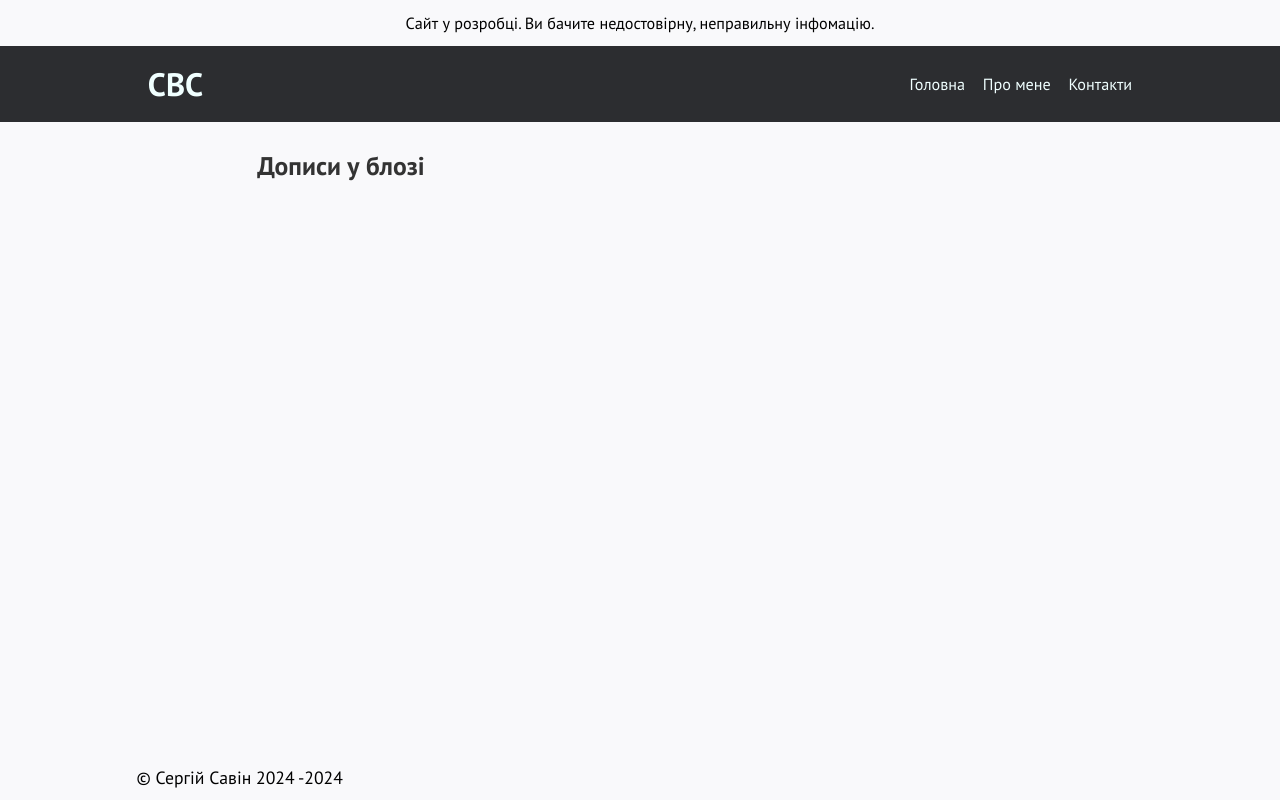
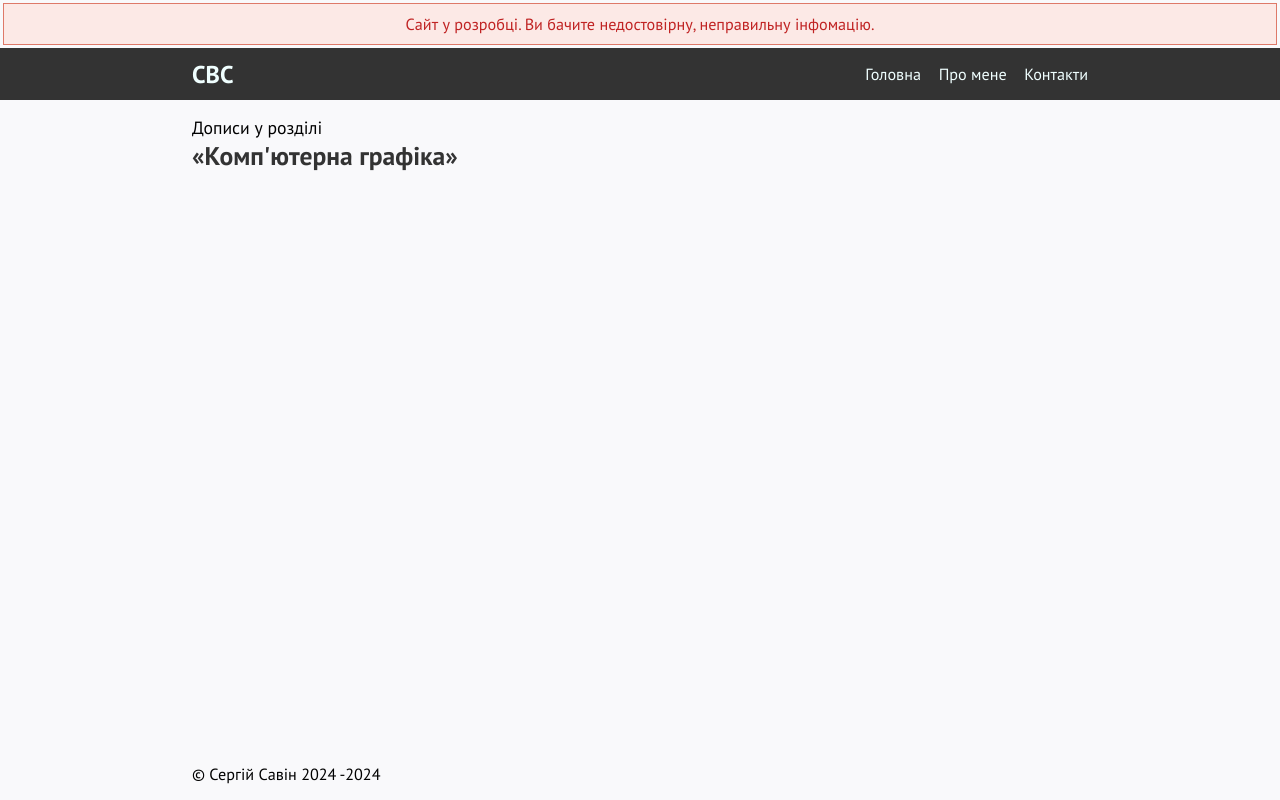
Before and after one commit to Syprox/personal_blog, a Django app: page /category/cg/ in a window 1280 px wide. Run offline with Django 5.2, Linux system fonts and the light colour scheme; data comes from the database, SQL or seed files in the repository; parts of the project's set-up code (start-up, migrations or seed data) failed here and were passed over; some web fonts are replaced.

Commit message:
changed layout using 'content-grid'

```diff
--- a/blog/templates/blog/base.html
+++ b/blog/templates/blog/base.html
@@ -3,13 +3,11 @@
 <html lang="uk">
   {% include 'blog/head.html' %}
 
-  <body>
-    <div class="information box" data-type="warning">Сайт у розробці. Ви бачите недостовірну, неправильну інфомацію.</div>
+  <body class="content-grid">
+    {% include 'blog/information.html' %}
 
-    <div class="header_wrapper">
     {% include 'blog/header.html' %}
-    </div>
-    <div class="main_wrapper">
+
     <main>
       {% block page_content %}
 
@@ -22,10 +20,9 @@
 
       {% endblock %}
     </main>
-    </div>
-    <div class="footer_wrapper">
+
     {% include 'blog/footer.html' %}
-    </div>
+
     <script src="{% static 'js/main-script.js' %}"></script>
   </body>
 </html>
--- a/blog/templates/blog/categories_list.html
+++ b/blog/templates/blog/categories_list.html
@@ -1,5 +1,4 @@
 {% if categories %}
-  {% block sidebar %}
   <aside class="categories_list" aria-label="Left navigation bar conatiner">
     <h2>Розділи:</h2>
     <ul>
@@ -10,5 +9,4 @@
       {% endfor %}
     </ul>
   </aside>
-  {% endblock %}
 {% endif %}
--- a/blog/templates/blog/category.html
+++ b/blog/templates/blog/category.html
@@ -3,23 +3,6 @@
 {% extends 'blog/index.html' %}
 
 {% block page_title %}
-  <h2>{{ category }}</h2>
+  Дописи у розділі <h2>«{{ category }}»</h2>
 {% endblock %}
-{% block pagination %}
-  {% if posts.has_other_pages %}
-    <nav aria-label="Page navigation conatiner">
-      <ul>
-        {% if posts.has_previous %}
-          <li>
-            <a href="?page={{ posts.previous_page_number }}">&laquo; Назад</a>
-          </li>
-        {% endif %}
-        {% if posts.has_next %}
-          <li>
-            <a href="?page={{ posts.next_page_number }}">Далі &raquo;</a>
-          </li>
-        {% endif %}
-      </ul>
-    </nav>
-  {% endif %}
-{% endblock %}
+{% include 'blog/pagination' %}
--- a/blog/templates/blog/footer.html
+++ b/blog/templates/blog/footer.html
@@ -1,7 +1,5 @@
 {% block footer %}
-  <footer>
-    <p>
-      &copy; Сергій Савін 2024 -{% now 'Y' %}
-    </p>
+  <footer class="full-width">
+    <span>&copy; Сергій Савін 2024 -{% now 'Y' %}</span>
   </footer>
 {% endblock %}
--- a/blog/templates/blog/header.html
+++ b/blog/templates/blog/header.html
@@ -1,8 +1,8 @@
-<header aria-label="Page header conatiner">
-  <div id="logo">
-    <a href="{% url 'blog_index' %}"><h1>СВС</h1></a>
-  </div>
+<header class="full-width" aria-label="Page header conatiner">
   <nav aria-label="Pages list">
+    <div id="logo">
+      <a href="{% url 'blog_index' %}"><h1>СВС</h1></a>
+    </div>
     <ul>
       <li>
         <a href="{% url 'blog_index' %}">Головна</a>
--- a/blog/templates/blog/index.html
+++ b/blog/templates/blog/index.html
@@ -4,7 +4,10 @@
 {% block page_content %}
   {% include 'blog/categories_list.html' %}
   <section class="posts_list">
+    <div class="posts_list">
+      {% block page_title %}
         <h2>Дописи у блозі</h2>
+      {% endblock %}
 
       {% for post in posts %}
         <h2><a href="{% url 'blog_detail' post.slug %}">{{ post.title }}</a></h2>
@@ -15,7 +18,7 @@
         </small>
         <p>{{ post.content|slice:':300'|safe }}...</p>
       {% endfor %}
-
+    </div>
     {% include 'blog/pagination.html' %}
   </section>
 {% endblock %}
--- /dev/null
+++ b/blog/templates/blog/information.html
@@ -0,0 +1,3 @@
+<div class="full-width information box" data-type="warning">
+  <span>Сайт у розробці. Ви бачите недостовірну, неправильну інфомацію.</span>
+</div>
--- a/blog/templates/blog/page.html
+++ b/blog/templates/blog/page.html
@@ -1,4 +1,3 @@
-<!-- blog/templates/blog/page.html -->
 {% extends 'blog/base.html' %}
 {% block page_content %}
   {% include 'blog/categories_list.html' %}
--- a/blog/templates/blog/pagination.html
+++ b/blog/templates/blog/pagination.html
@@ -4,12 +4,12 @@
       <ul>
         {% if posts.has_previous %}
           <li>
-            <a href="?page={{ posts.previous_page_number }}">&laquo; Назад</a>
+            <a href="?page={{ posts.previous_page_number }}">← Назад</a>
           </li>
         {% endif %}
         {% if posts.has_next %}
           <li>
-            <a href="?page={{ posts.next_page_number }}">Далі &raquo;</a>
+            <a href="?page={{ posts.next_page_number }}">Далі →</a>
           </li>
         {% endif %}
       </ul>
--- a/static/css/main.css
+++ b/static/css/main.css
@@ -8,8 +8,11 @@
   --fs-4: clamp(1.2962rem, 1.1953rem + 0.5044vw, 2.0023rem);
   --fs-5: clamp(1.383rem, 1.2588rem + 0.6211vw, 2.2525rem);
   --color: red;
-  --mix: hsl(0, 0%, 0%);
-  --contrast: color-mix(in lab, currentColor 15%, var(--mix) 85%);
+  --mix: hsl(0, 0%, 100%);
+  --contrast: color-mix(in lab, currentColor 10%, var(--mix) 80%);
+  --border-color: color-mix(in lab, currentColor 65%, white 30%);
+  --grid-row-gap: 0;
+  --grid-column-gap: 1rem;
 }
 
 *,
@@ -33,27 +36,78 @@ body {
   line-height: 1.25;
   min-height: 100vh;
   display: grid;
-  grid: "information" auto "header" auto "main" 1fr "footer" auto/1fr;
-  row-gap: 0;
-  -moz-column-gap: 1em;
-       column-gap: 1em;
+  grid-template-rows: [info-start] auto [info-end header-start] auto [header-end main-start] 1fr [main-end footer-start] auto [footer-end];
+  row-gap: var(--grid-row-gap);
   background-color: hsl(240, 20%, 98%);
 }
 
+.content-grid,
+.full-width {
+  --padding-inline: 2rem;
+  --content-max-width: 56rem;
+  --wider-block-max-width: 70rem;
+  --wider-block-size: calc(
+    (var(--wider-block-max-width) - var(--content-max-width)) / 2
+  );
+  display: grid;
+  grid-template-columns: [full-width-start] minmax(var(--padding-inline), 1fr) [wider-block-start] minmax(0, var(--wider-block-size)) [content-start] min(100% - var(--padding-inline) * 2, var(--content-max-width)) [content-end] minmax(0, var(--wider-block-size)) [wider-block-end] minmax(var(--padding-inline), 1fr) [full-width-end];
+  -moz-column-gap: var(--grid-column-gap);
+       column-gap: var(--grid-column-gap);
+}
+
+.content-grid > :not(.wider-block, .full-width),
+.full-width > :not(.wider-block, .full-width) {
+  grid-column: content;
+}
+
+.content-grid > .wider-block {
+  grid-column: wider-block;
+}
+
+.content-grid > .full-width {
+  grid-column: full-width;
+}
+
 .information {
-  grid-area: information;
+  grid-row: info;
 }
 
 header {
-  grid-area: header;
+  grid-row: header;
 }
 
 main {
-  grid-area: main;
+  grid-row: main;
 }
 
 footer {
-  grid-area: footer;
+  grid-row: footer;
+}
+
+.box {
+  background: var(--contrast);
+  color: var(--color);
+  border: 1px solid var(--border-color);
+}
+
+.box[data-type=warning] {
+  --color: rgb(192, 35, 35);
+}
+
+.box[data-type=info] {
+  --color: blue;
+}
+
+.box[data-type=success] {
+  --color: green;
+}
+
+.box[data-type=error] {
+  --color: orangered;
+}
+
+.box[data-type=attention] {
+  --color: yellow;
 }
 
 .information {
@@ -63,22 +117,19 @@ footer {
   margin: 0.2em;
 }
 
-.header_wrapper {
-  padding: 1em 1.4em;
-  background-color: hsl(216, 5%, 18%);
-}
-
 header {
-  margin-inline: auto;
-  display: flex;
-  justify-content: space-between;
-  align-items: center;
-  width: clamp(20em, 80%, 60em);
+  background-color: hsl(0, 0%, 20%);
+  padding: 0.6em 0;
 }
 header a {
   text-decoration: none;
   font-size: var(--fs--1);
   color: azure;
+}
+header nav {
+  display: flex;
+  justify-content: space-between;
+  align-items: center;
 }
 header nav ul {
   display: flex;
@@ -89,31 +140,26 @@ header nav ul {
   /* @include root.pt-sans-narrow-regular; */
 }
 
-.main_wrapper {
-  display: flex;
-  justify-content: center;
-  align-items: flex-start;
-  gap: 1em;
-}
-
 main {
   display: flex;
-  gap: 1em;
-  width: clamp(20em, 98%, 46em);
+  gap: 2em;
 }
 main aside,
-main section,
-main .information {
-  padding: 0 1.4em;
+main section {
+  padding: 1em 0;
 }
 main aside {
-  width: clamp(10em, 20%, 16em);
+  width: clamp(10em, 30%, 30em);
 }
 main .categories_list ul {
   list-style: none;
 }
 main section {
   width: clamp(20em, 98%, 46em);
+}
+main section h2:nth-child(1),
+main aside h2:nth-child(1) {
+  margin-top: 0;
 }
 main h1 {
   font-size: var(--fs-5);
@@ -156,11 +202,18 @@ main p {
   line-height: 1.25;
 }
 
-.footer_wrapper {
-  padding: 0.6em;
+.pagination {
+  margin-top: 1.4em;
+}
+.pagination ul {
+  list-style: none;
+  display: flex;
+  justify-content: center;
+  align-items: center;
+  gap: 1em;
 }
 
 footer {
-  width: clamp(20em, 80%, 60em);
-  margin-inline: auto;
+  font-size: var(--fs--1);
+  padding-bottom: 1em;
 }/*# sourceMappingURL=main.css.map */
```
Lines whose indentation alone changed are shown as unchanged.
